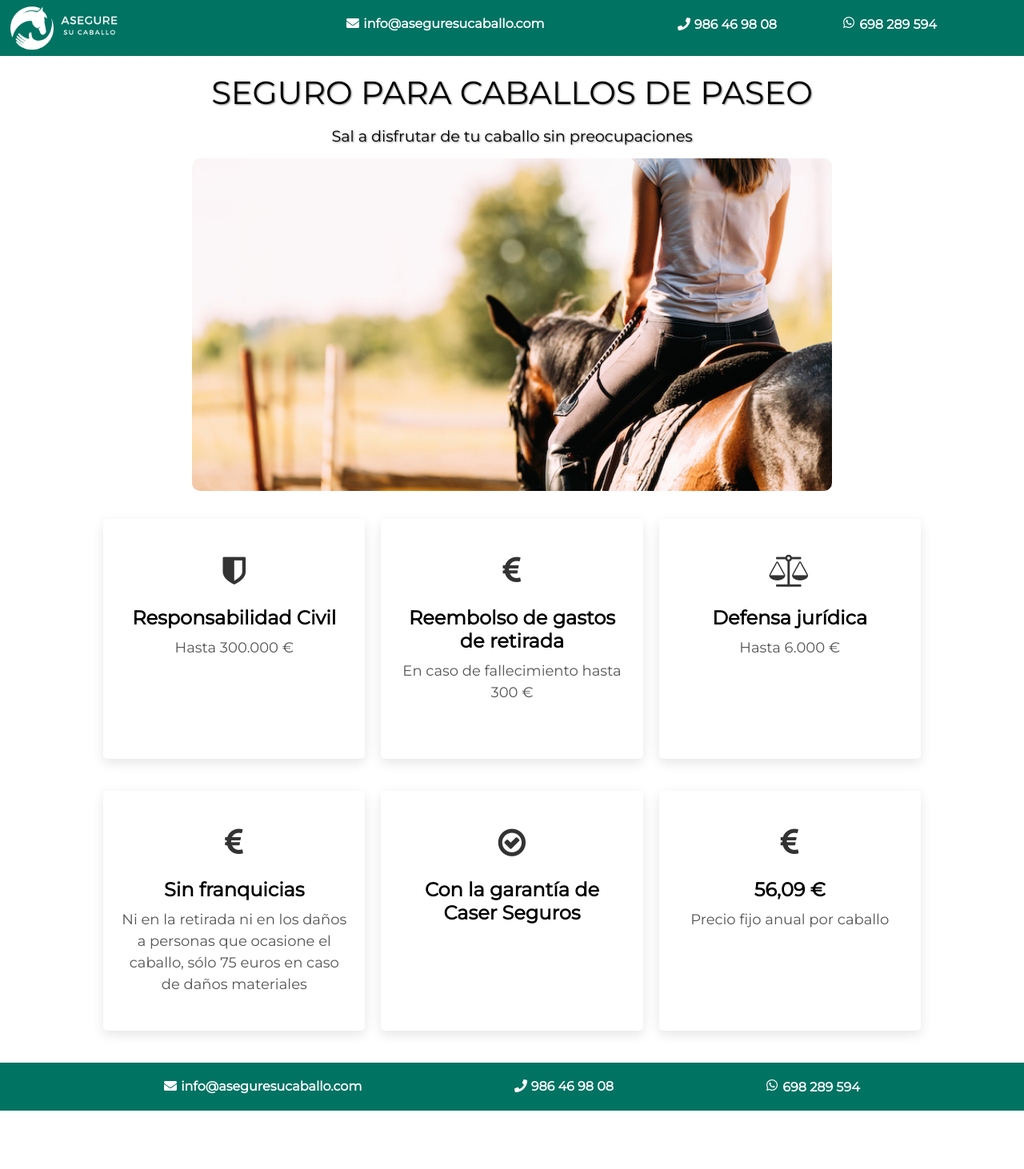
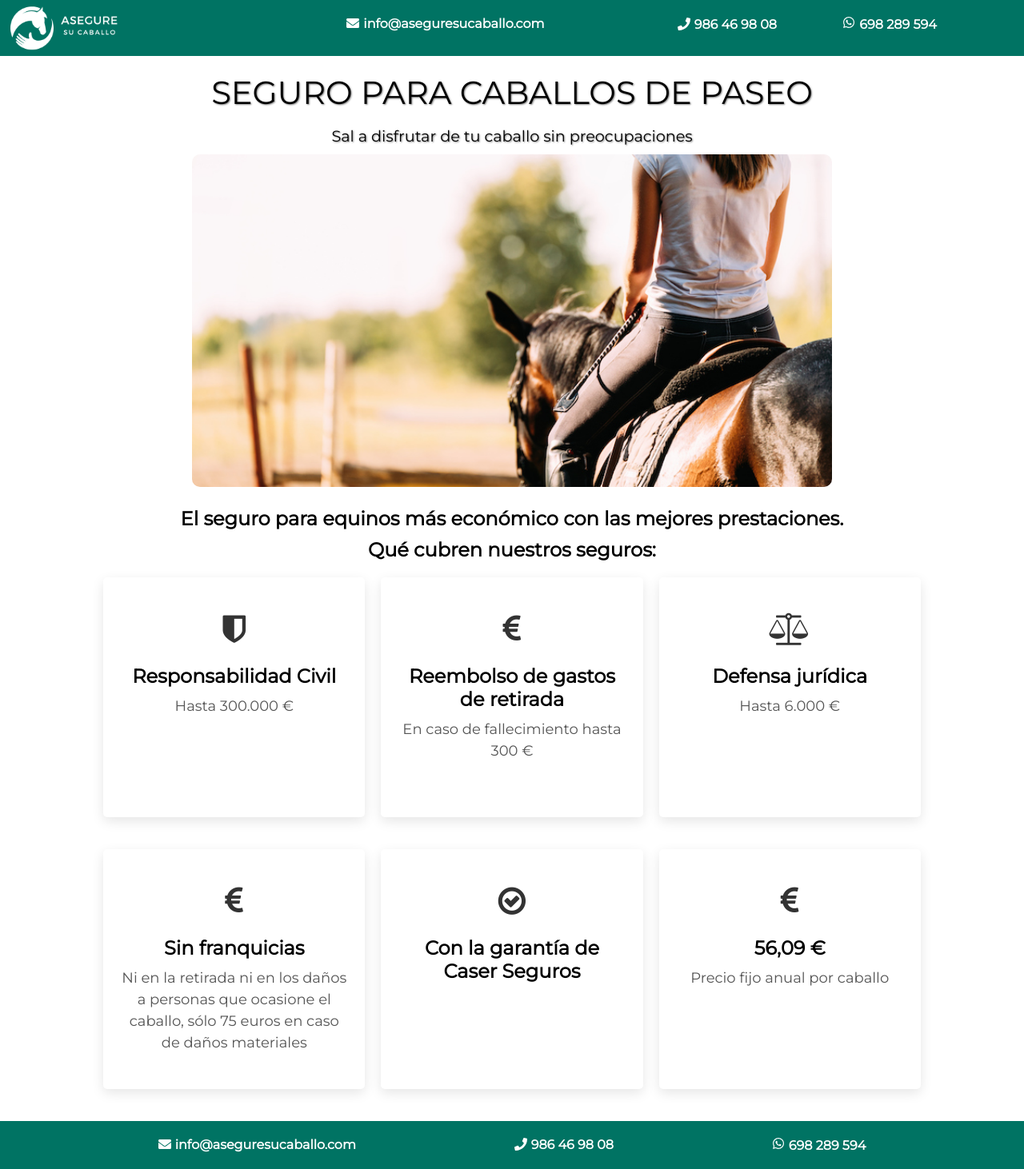
Before and after one commit to Meira81/www.aseguresucaballo.com, a React (Vite) app: page / in a window 1280 px wide. Shown: the whole page at 80% size. Before the commit the page ends 1389 px from the top, so only its background shows below. Built offline with nearby package versions, Linux system fonts and the light colour scheme.

Commit message:
ajustes information

```diff
--- a/src/components/Footer/Footer.css
+++ b/src/components/Footer/Footer.css
@@ -18,18 +18,25 @@
   justify-content: space-evenly;
   list-style: none;
   margin: 0;
-  padding: 15px;
+  /* padding: 15px; */
   width: 100%
+
 }
 
 .footer-nav-ul-li-a {
   color: white;
 }
 
-/* @media (max-width: 600px) {
+@media (max-width: 600px) {
+  .footer{
+    height: 80px;
+  }
   .footer-nav-ul {
     flex-direction: column;
+    justify-content: center;
     align-items: center;
+    gap: 5px;
+
   }
 
   .footer-email,
@@ -37,5 +44,6 @@
   .footer-movil {
     width: 100%;
     text-align: center;
+
   }
-} */
+}
--- a/src/components/Information/Information.css
+++ b/src/components/Information/Information.css
@@ -14,7 +14,7 @@
   height: auto;
   object-fit: cover;
   border-radius: 10px;
-  margin-top: 20px;
+  margin-top: 15px;
   margin-bottom: 15px;
   margin-left: 15px;
   margin-right: 15px;
@@ -22,7 +22,6 @@
 }
 
 .information-article-left {
-  /* position: absolute; */
   top: 0;
   left: 0;
   width: 100%;
@@ -40,6 +39,15 @@
   margin-bottom: 10px;
 }
 
+.right{
+  display: flex;
+  flex-direction: column;
+}
+
+.titulo-coberturas {
+  margin-top: 10px;
+  margin-bottom: 10px;
+}
 .information-article-right {
   margin-top: 15px;
   padding: 15px;
@@ -104,8 +112,6 @@
 
 
   }
-
-
   .right {
     display: flex;
     width: 100%;
--- a/src/components/Information/Information.jsx
+++ b/src/components/Information/Information.jsx
@@ -21,19 +21,24 @@ const Information = () => {
 
   return (
     <div className="information">
-
-        <div className="left">
-          <article className="information-article-left">
-            <p className="information-p-title">SEGURO PARA CABALLOS DE PASEO</p>
-            <p className="information-p-subtitle">Sal a disfrutar de tu caballo sin preocupaciones</p>
-          </article>
-        </div>
+      <div className="left">
+        <article className="information-article-left">
+          <p className="information-p-title">SEGURO PARA CABALLOS DE PASEO</p>
+          <p className="information-p-subtitle">
+            Sal a disfrutar de tu caballo sin preocupaciones
+          </p>
+        </article>
+      </div>
 
       <figure className="information-figure-image">
         <img className="information-image" src={image} alt="imagen-caballo" />
       </figure>
 
       <div className="right">
+        <h2 className="titulo-coberturas">
+          El seguro para equinos más económico con las mejores prestaciones.
+        </h2>
+        <h2 className="coberturas">Qué cubren nuestros seguros:</h2>
         <div class="container">
           <div class="card">
             <div class="card-icon">
```
